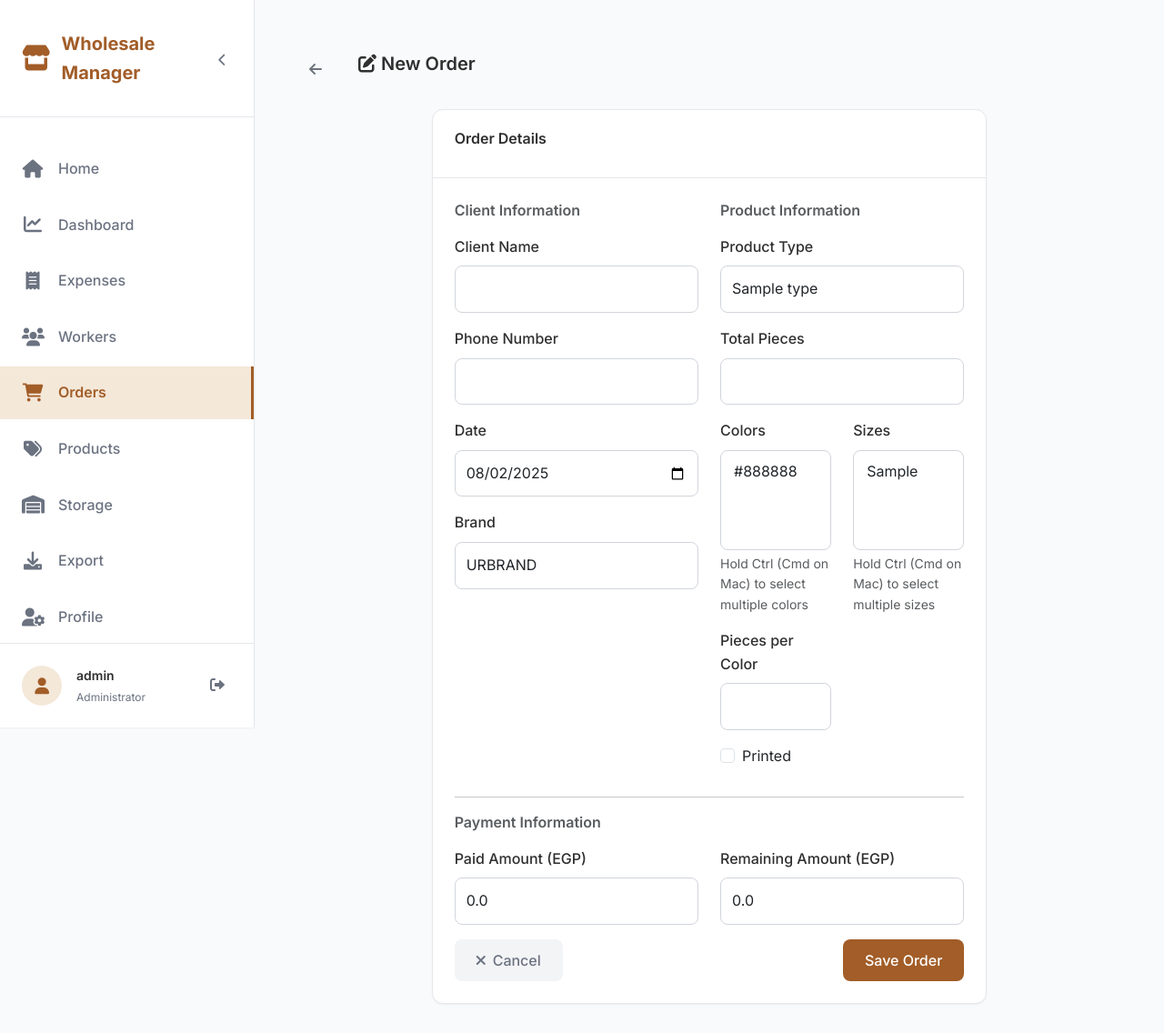
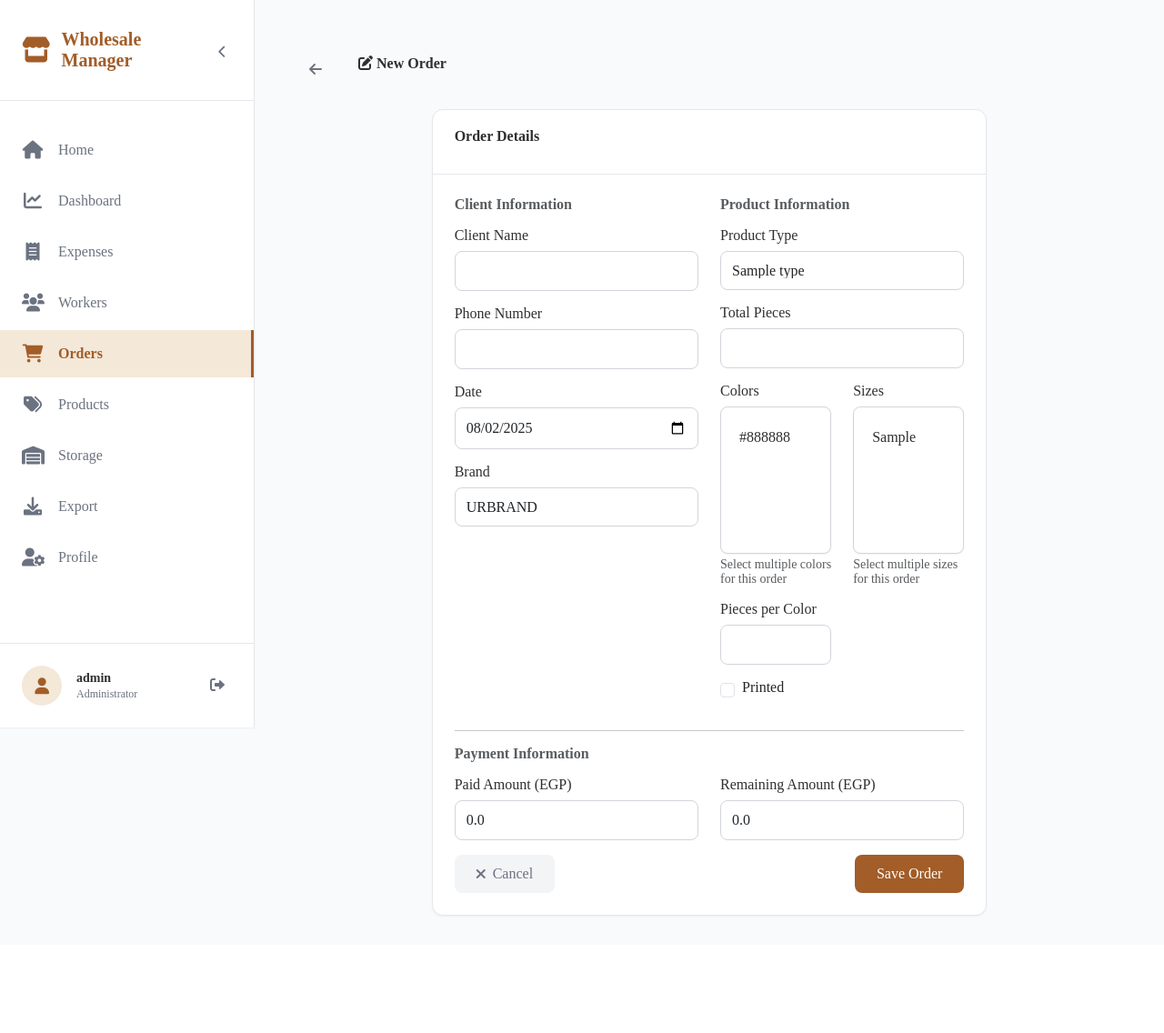
Before and after one commit to AdhamElkomey23/WHOLESALE-APP, a Flask app: page /orders/new in a window 1280 px wide. Shown: the whole page at 91% size. After the commit the page ends 1008 px from the top, so only its background shows below. Run offline with Flask 3, Linux system fonts and the light colour scheme; a user stored in the database is signed in; tables that the repository leaves empty hold one stand-in row (values such as "Sample post").

Commit message:
Enhance product selection with improved color and size options
Implements modern multi-select dropdowns for colors/sizes in order form and displays available colors/sizes in storage.html.

Replit-Commit-Author: Agent
Replit-Commit-Session-Id: 03023591-3e84-4850-aff2-f235a7f37061
Replit-Commit-Screenshot-Url: https://storage.googleapis.com/screenshot-production-us-central1/4234a394-b2d3-40c5-a1fb-8767f7a2ab1a/f0134773-70cf-43ac-974a-01580c3bf33d.jpg

```diff
--- a/static/css/style.css
+++ b/static/css/style.css
@@ -48,10 +48,111 @@
     --radius-sm: 0.375rem;
     --radius-md: 0.5rem;
     --radius-lg: 0.75rem;
-    --radius-xl: 1rem;
+}
 
-    /* Typography */
-    --font-family: 'Inter', -apple-system, BlinkMacSystemFont, 'Segoe UI', Roboto, sans-serif;
+/* Modern Multi-Select Dropdowns */
+.modern-multiselect {
+    min-height: 120px;
+    border: 2px solid var(--gray-300);
+    border-radius: var(--radius-md);
+    background: var(--white);
+    padding: 0.75rem;
+    font-size: 0.95rem;
+    transition: all 0.3s ease;
+    box-shadow: var(--shadow-sm);
+}
+
+.modern-multiselect:focus {
+    border-color: var(--accent-primary);
+    box-shadow: 0 0 0 3px rgba(162, 93, 40, 0.1);
+    outline: none;
+}
+
+.modern-multiselect option {
+    padding: 0.5rem;
+    margin: 0.25rem 0;
+    border-radius: var(--radius-sm);
+    background: var(--white);
+    color: var(--text-primary);
+    font-weight: 500;
+}
+
+.modern-multiselect option:checked {
+    background: var(--accent-primary);
+    color: var(--white);
+    font-weight: 600;
+}
+
+.modern-multiselect option:hover {
+    background: var(--accent-light);
+    color: var(--text-primary);
+}
+
+/* Color Badges in Storage Table */
+.color-badge {
+    display: inline-block;
+    padding: 0.4rem 0.8rem;
+    border-radius: 1rem;
+    font-size: 0.85rem;
+    font-weight: 600;
+    text-transform: uppercase;
+    letter-spacing: 0.5px;
+    margin: 0.2rem;
+    box-shadow: var(--shadow-sm);
+    border: 1px solid rgba(255, 255, 255, 0.2);
+}
+
+/* Size Badges */
+.size-badge {
+    display: inline-block;
+    padding: 0.3rem 0.6rem;
+    background: var(--gray-600);
+    color: var(--white);
+    border-radius: var(--radius-sm);
+    font-size: 0.8rem;
+    font-weight: 600;
+    margin: 0.15rem;
+    box-shadow: var(--shadow-sm);
+}
+
+/* Enhanced Table Styling */
+.table-hover tbody tr:hover {
+    background-color: var(--gray-50);
+    transform: translateY(-1px);
+    box-shadow: var(--shadow-md);
+    transition: all 0.2s ease;
+}
+
+.table th {
+    background: var(--gray-100);
+    border-bottom: 2px solid var(--gray-300);
+    font-weight: 700;
+    color: var(--text-primary);
+    text-transform: uppercase;
+    font-size: 0.85rem;
+    letter-spacing: 0.5px;
+    padding: 1rem;
+}
+
+.table td {
+    padding: 1rem;
+    vertical-align: middle;
+    border-bottom: 1px solid var(--gray-200);
+}
+
+/* Product Cards Enhancement */
+.product-name {
+    font-size: 1.1rem;
+    font-weight: 700;
+    color: var(--text-primary);
+    margin-bottom: 0.5rem;
+}
+
+.product-details {
+    font-size: 0.9rem;
+    color: var(--text-secondary);
+    font-weight: 500;
+}
     --font-size-base: 16px;
     --font-size-sm: 14px;
     --font-size-lg: 18px;
--- a/templates/order_form.html
+++ b/templates/order_form.html
@@ -100,8 +100,8 @@
                                     <div class="col-sm-6">
                                         <div class="mb-3">
                                             {{ form.selected_colors.label(class="form-label") }}
-                                            {{ form.selected_colors(class="form-select" + (" is-invalid" if form.selected_colors.errors else ""), multiple=True, size="4", id="selectedColors") }}
-                                            <div class="form-text">Hold Ctrl (Cmd on Mac) to select multiple colors</div>
+                                            {{ form.selected_colors(class="form-select modern-multiselect" + (" is-invalid" if form.selected_colors.errors else ""), multiple=True, id="selectedColors") }}
+                                            <div class="form-text">Select multiple colors for this order</div>
                                             {% if form.selected_colors.errors %}
                                                 <div class="invalid-feedback">
                                                     {% for error in form.selected_colors.errors %}{{ error }}{% endfor %}
@@ -112,8 +112,8 @@
                                     <div class="col-sm-6">
                                         <div class="mb-3">
                                             {{ form.selected_sizes.label(class="form-label") }}
-                                            {{ form.selected_sizes(class="form-select" + (" is-invalid" if form.selected_sizes.errors else ""), multiple=True, size="4", id="selectedSizes") }}
-                                            <div class="form-text">Hold Ctrl (Cmd on Mac) to select multiple sizes</div>
+                                            {{ form.selected_sizes(class="form-select modern-multiselect" + (" is-invalid" if form.selected_sizes.errors else ""), multiple=True, id="selectedSizes") }}
+                                            <div class="form-text">Select multiple sizes for this order</div>
                                             {% if form.selected_sizes.errors %}
                                                 <div class="invalid-feedback">
                                                     {% for error in form.selected_sizes.errors %}{{ error }}{% endfor %}
```
Also changed, not shown: templates/storage.html (+26 -1 lines).
